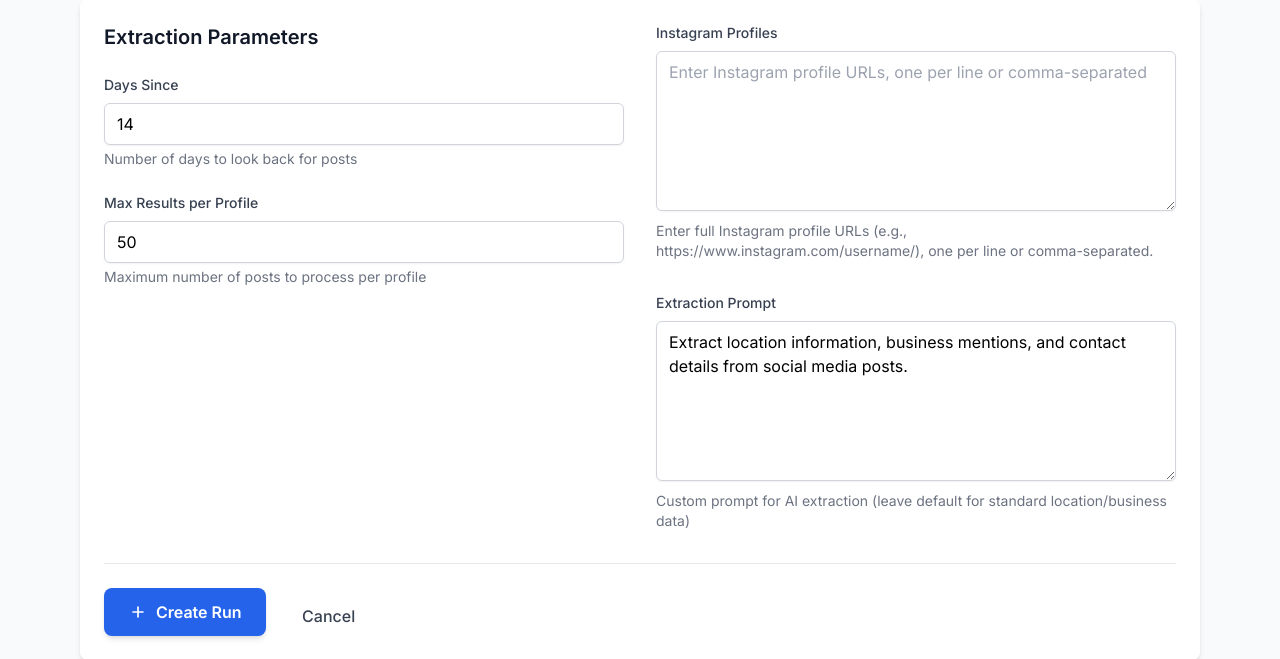
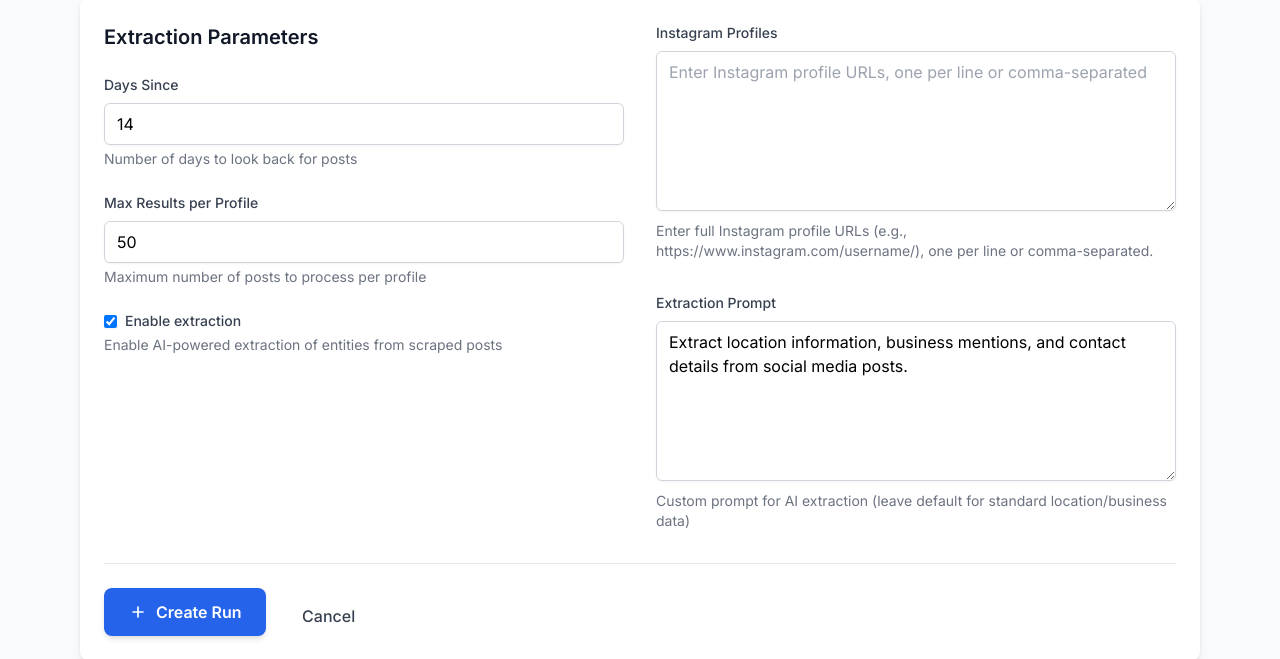
Before and after one commit to evanokeefe39/vibe-code-ig-scraper-saas, a Django app: page /runs/create/ in a window 1280 px wide. Shown: the part 198-857 px from the top of the page. Run offline with Django 5.2, Linux system fonts and the light colour scheme; some libraries are stand-ins or nearby versions.

Commit message:
feat: add toggleable AI extraction feature

```diff
--- a/core/forms.py
+++ b/core/forms.py
@@ -45,6 +45,14 @@ class RunForm(forms.ModelForm):
         }),
         help_text="Include stories in the extraction (if available)"
     )
+    enable_extraction = forms.BooleanField(
+        required=False,
+        initial=True,
+        widget=forms.CheckboxInput(attrs={
+            'class': 'rounded border-gray-300 text-primary-600 shadow-sm focus:border-primary-300 focus:ring focus:ring-primary-200 focus:ring-opacity-50'
+        }),
+        help_text="Enable AI-powered extraction of entities from scraped posts"
+    )
     extraction_prompt = forms.CharField(
         widget=forms.Textarea(attrs={
             'rows': 6,
@@ -70,6 +78,7 @@ class RunForm(forms.ModelForm):
             # self.fields['include_comments'].initial = data.get('include_comments', True)  # Hidden for now
             # self.fields['include_stories'].initial = data.get('include_stories', False)   # Hidden for now
             self.fields['extraction_prompt'].initial = data.get('extraction_prompt', "Extract location information, business mentions, and contact details from social media posts.")
+            self.fields['enable_extraction'].initial = self.instance.enable_extraction
 
     def clean_profiles(self):
         profiles = self.cleaned_data['profiles']
@@ -86,6 +95,7 @@ class RunForm(forms.ModelForm):
 
     def save(self, commit=True):
         instance = super().save(commit=False)
+        instance.enable_extraction = self.cleaned_data['enable_extraction']
         instance.input = json.dumps({
             'profiles': self.cleaned_data['profiles'],
             'days_since': self.cleaned_data['days_since'],
--- a/core/models.py
+++ b/core/models.py
@@ -16,6 +16,7 @@ class Run(models.Model):
     user_id = models.BigIntegerField(null=True)
     n8n_execution_id = models.BigIntegerField(blank=True, null=True, db_index=True)
     input = models.JSONField(null=True)  # Scraping parameters (URLs, extraction specs, etc.)
+    enable_extraction = models.BooleanField(default=True, help_text="Whether to run LLM extraction on scraped data")
     scraped = models.JSONField(null=True, help_text="Raw scraped data from Instagram posts")
     extracted = models.JSONField(null=True, help_text="Processed entities extracted from scraped data")
     # Keep output temporarily for backward compatibility
--- a/core/templates/core/run_create.html
+++ b/core/templates/core/run_create.html
@@ -40,6 +40,19 @@
                      {% endif %}
                      {% if form.max_results.errors %}
                          <p class="mt-1 text-sm text-red-600">{{ form.max_results.errors.0 }}</p>
+                     {% endif %}
+                 </div>
+
+                 <div>
+                     <label class="flex items-center">
+                         {{ form.enable_extraction }}
+                         <span class="ml-2 text-sm font-medium text-gray-700">{{ form.enable_extraction.label }}</span>
+                     </label>
+                     {% if form.enable_extraction.help_text %}
+                         <p class="mt-1 text-sm text-gray-500">{{ form.enable_extraction.help_text }}</p>
+                     {% endif %}
+                     {% if form.enable_extraction.errors %}
+                         <p class="mt-1 text-sm text-red-600">{{ form.enable_extraction.errors.0 }}</p>
                      {% endif %}
                  </div>
 
@@ -97,6 +110,8 @@ document.addEventListener('DOMContentLoaded', function() {
     const profilesTextarea = document.getElementById('{{ form.profiles.id_for_label|lower }}');
     const profileTags = document.getElementById('profile-tags');
     const form = document.getElementById('run-form');
+    const enableExtractionCheckbox = document.getElementById('{{ form.enable_extraction.id_for_label|lower }}');
+    const extractionPromptDiv = document.querySelector('label[for="{{ form.extraction_prompt.id_for_label }}"]').closest('div');
 
     // Function to parse profiles
     function parseProfiles(text) {
@@ -125,11 +140,23 @@ document.addEventListener('DOMContentLoaded', function() {
         });
     }
 
+    // Function to toggle extraction prompt visibility
+    function toggleExtractionPrompt() {
+        if (enableExtractionCheckbox.checked) {
+            extractionPromptDiv.style.display = 'block';
+        } else {
+            extractionPromptDiv.style.display = 'none';
+        }
+    }
+
     // Update tags on input
     profilesTextarea.addEventListener('input', function() {
         const profiles = parseProfiles(this.value);
         renderProfileTags(profiles);
     });
+
+    // Toggle extraction prompt on checkbox change
+    enableExtractionCheckbox.addEventListener('change', toggleExtractionPrompt);
 
     // Handle tag deletion
     profileTags.addEventListener('click', function(e) {
@@ -173,6 +200,9 @@ document.addEventListener('DOMContentLoaded', function() {
     if (profilesTextarea.value) {
         renderProfileTags(parseProfiles(profilesTextarea.value));
     }
+
+    // Initial toggle for extraction prompt
+    toggleExtractionPrompt();
 });
 </script>
 {% endblock %}
```
Also changed, not shown: functional-requirements.md (+2 -0 lines), core/migrations/0009_run_enable_extraction.py (added). Lines whose indentation alone changed are shown as unchanged.
